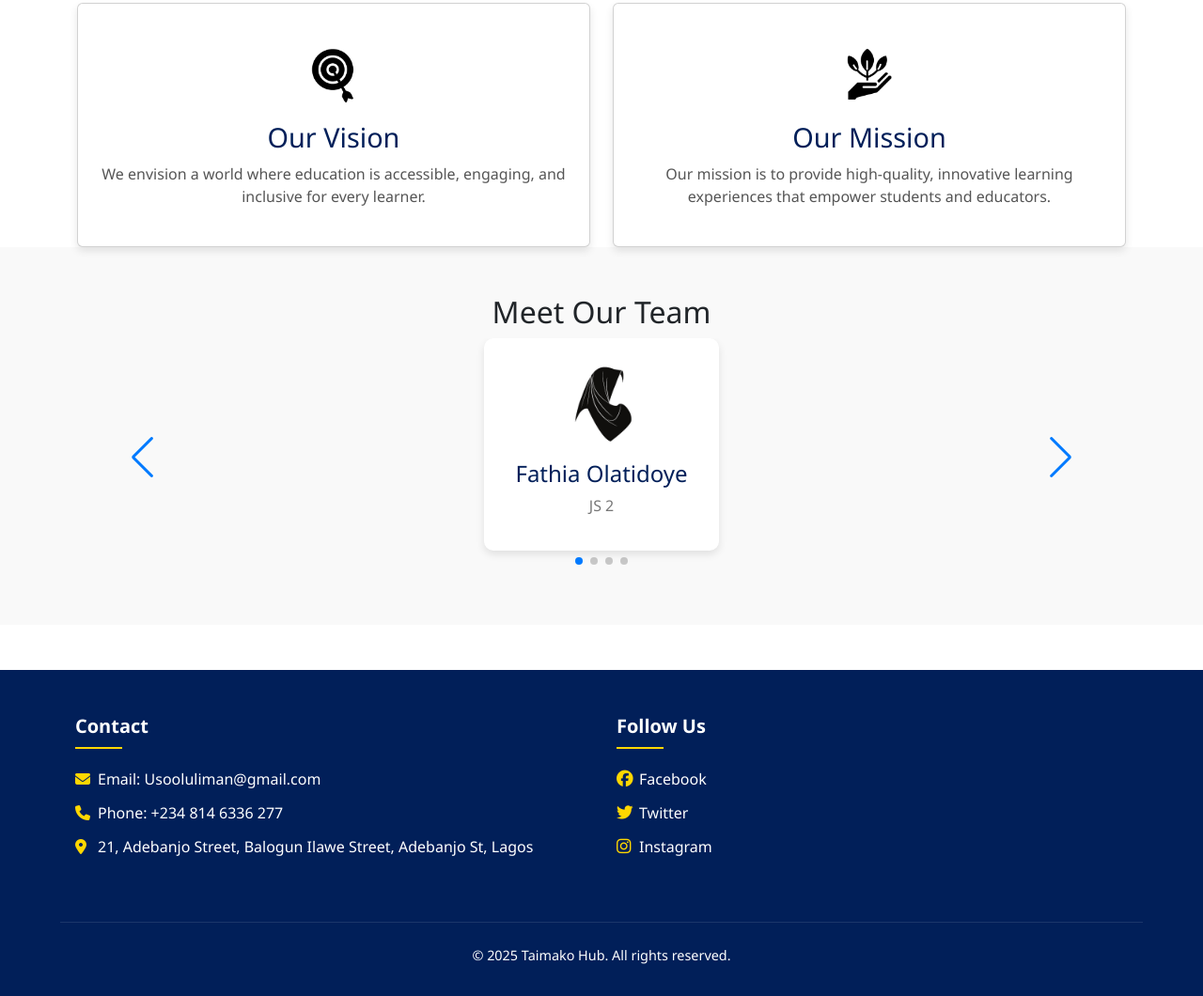
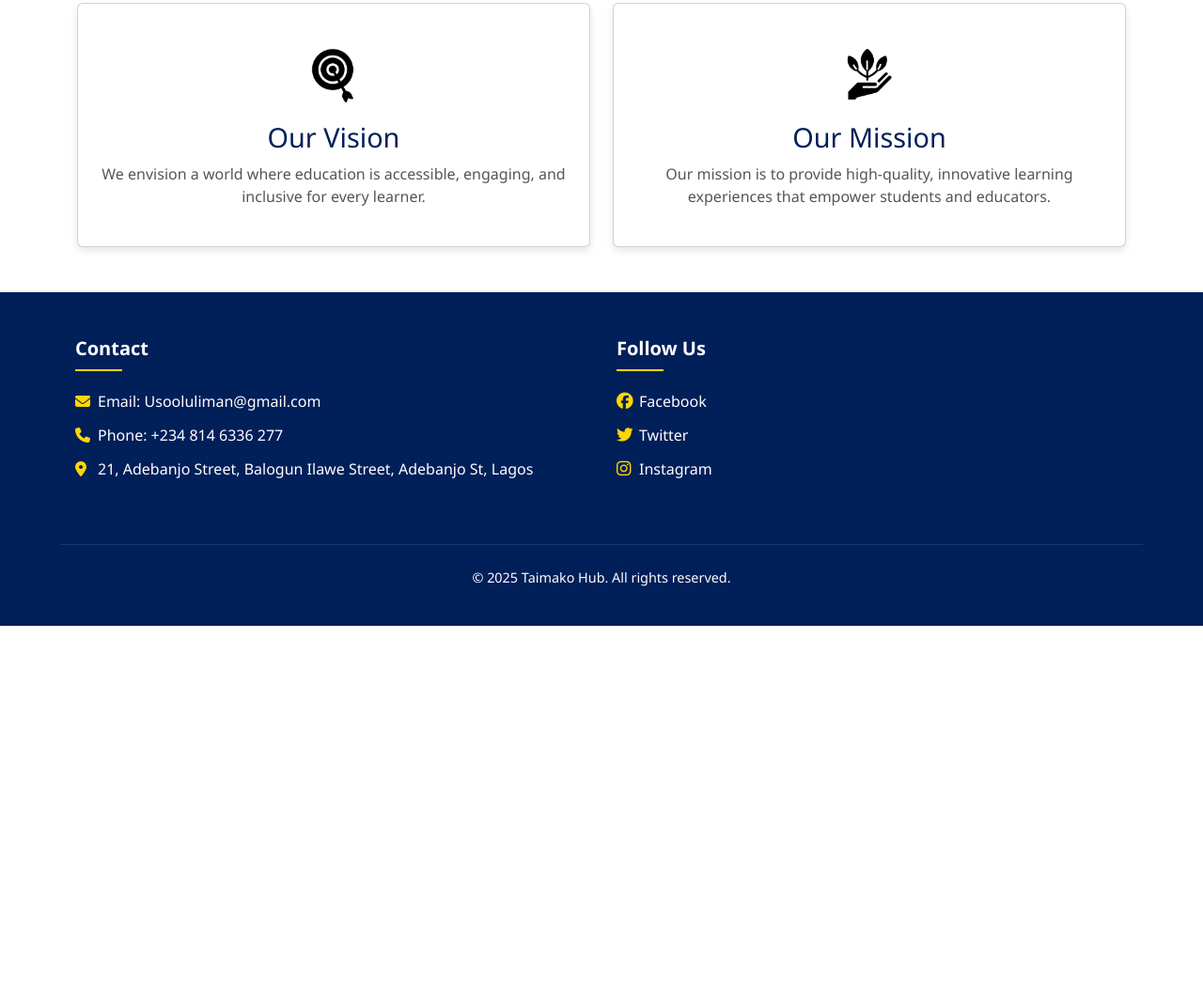
Before and after one commit to TopNaid/Taimoko_hub, a plain HTML site: page aboutus.html in a window 1280 px wide. Shown: the part 651-1711 px from the top of the page at 94% size. After the commit the page ends 1317 px from the top, so only its background shows below. Drawn offline with nearby package versions, Linux system fonts and the light colour scheme.

Commit message:
update aboutus

```diff
--- a/aboutus.html
+++ b/aboutus.html
@@ -61,7 +61,7 @@
         </div>
     </div>
     <!-- Meet Our Team -->
-    <section class="team-section">
+    <!-- <section class="team-section">
         <h2>Meet Our Team</h2>
         <div class="swiper mySwiper">
             <div class="swiper-wrapper">
@@ -98,7 +98,7 @@
             <div class="swiper-button-prev"></div>
             <div class="swiper-button-next"></div>
         </div>
-    </section>
+    </section> -->
      <!-- Footer Section -->
      <footer class="text-white mt-5">
         <div class="footer-container">
```
